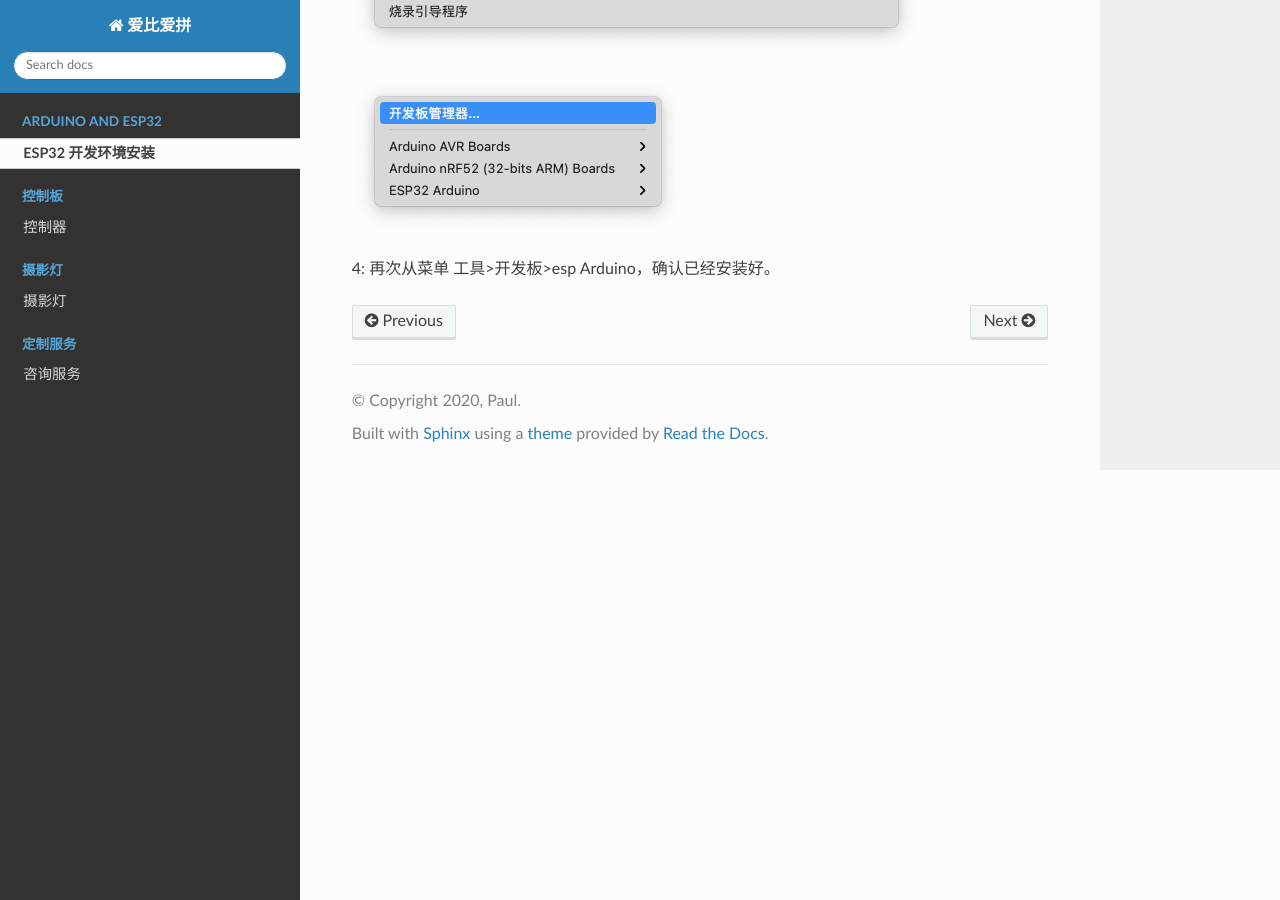
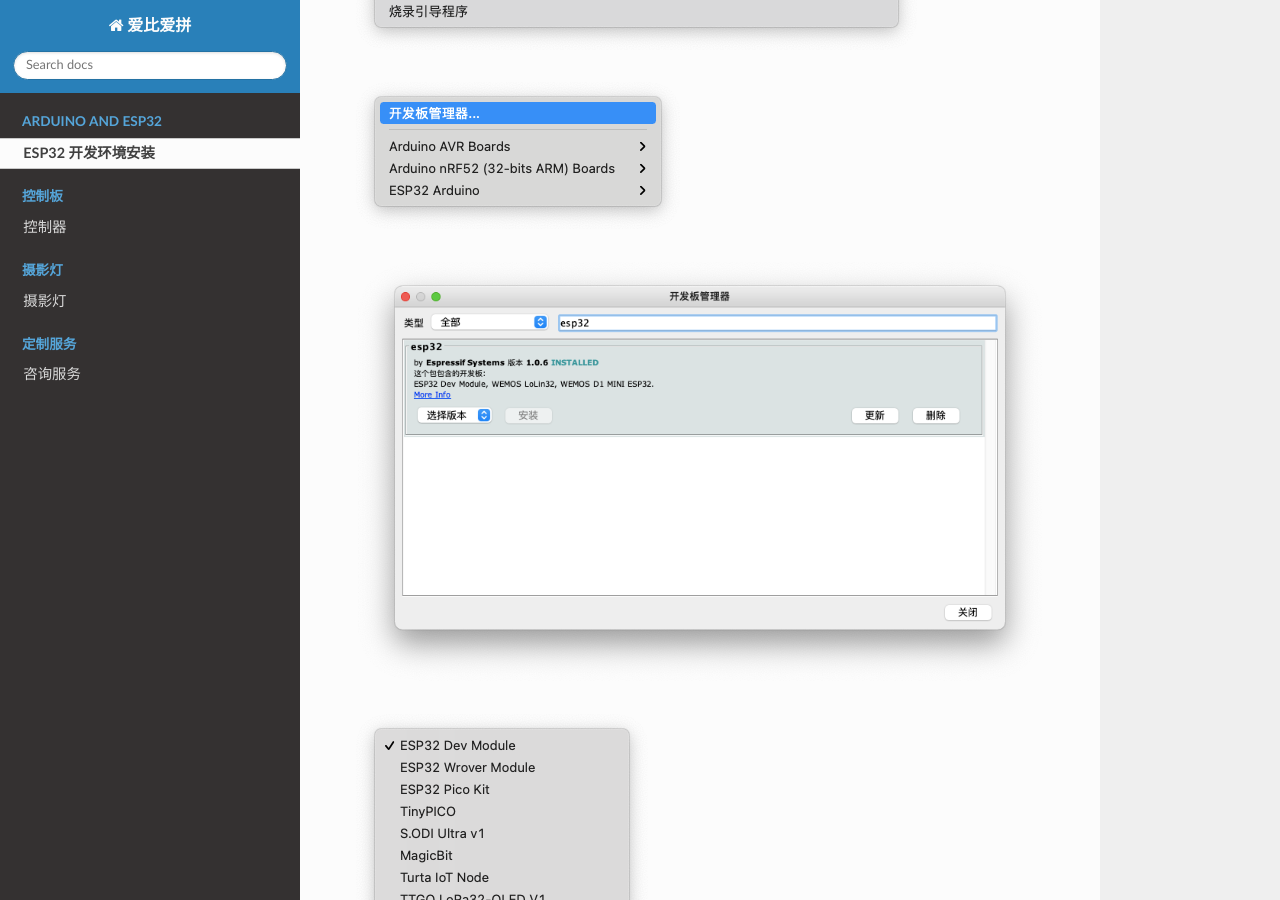
Before and after one commit to paultang/abapweb, a Sphinx documentation site: the page built from source/installation.rst, in a window 1280 px wide and 900 px high, scrolled down 1623 px. Built offline with Sphinx 7.4.7 and the Read the Docs theme 2.0.0, drawn with Linux system fonts in a browser that asks for light colours.

Commit message:
Update installation.rst

```diff
--- a/source/installation.rst
+++ b/source/installation.rst
@@ -16,5 +16,9 @@ ESP32 开发环境安装
 
 .. image:: /image/devboard2.png
 
+.. image:: /image/devboard3.png
+
+.. image:: /image/devboard4.png
+
 
 4: 再次从菜单 工具>开发板>esp Arduino，确认已经安装好。
```
